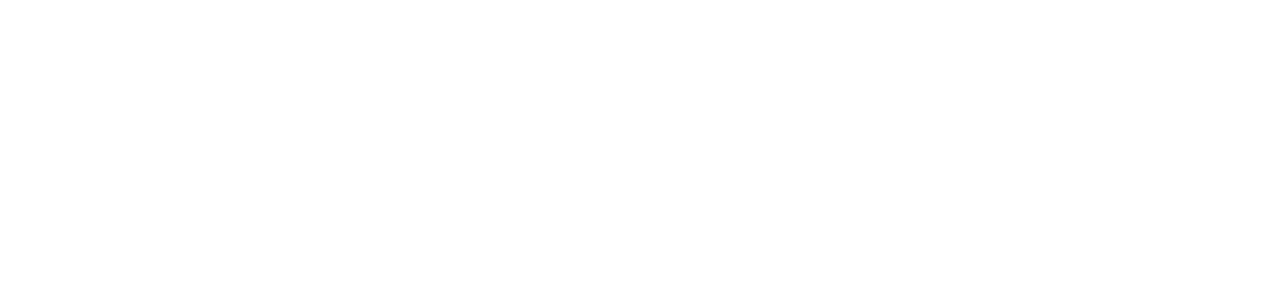
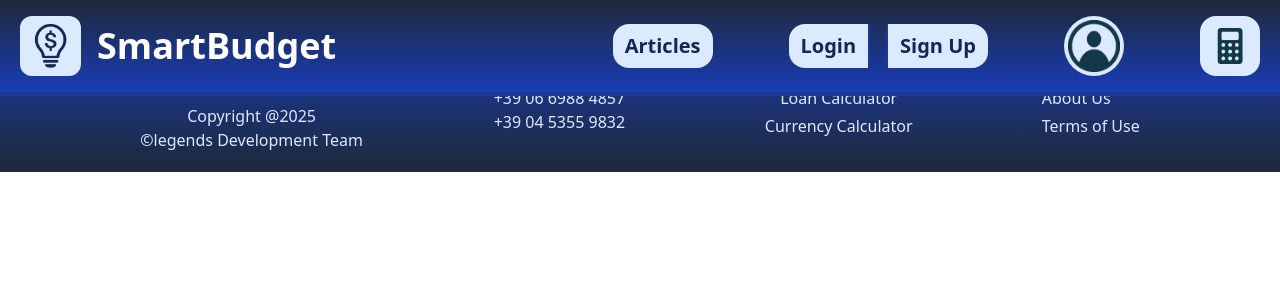
Before and after one commit to YavorPenev/TUES_FEST11_Legends, a React (Vite) app in the folder Frontend/: page /profile in a window 1280 px wide. Before the commit this address had no page. Shown: the top 300 px of the page. Built offline with nearby package versions, Linux system fonts and the light colour scheme.

Commit message:
add calc button

```diff
--- a/Frontend/src/CurenCalc.jsx
+++ b/Frontend/src/CurenCalc.jsx
@@ -2,6 +2,7 @@
 import axios from 'axios';
 import Header from './assets/header';
 import Footer from './assets/footer';
+import Calculator from './assets/SimpCalc';
 
 function CurrencyCalc() {
   const [rates, setRates] = useState(null);
@@ -113,6 +114,7 @@
           <p>Loading...</p>
         )}
       </div>
+      <Calculator/>
       <Footer/>
     </>
   );
--- a/Frontend/src/InvCalc.jsx
+++ b/Frontend/src/InvCalc.jsx
@@ -2,6 +2,7 @@
 import React, { useState } from "react";
 import Header from './assets/header';
 import Footer from './assets/footer';
+import Calculator from './assets/SimpCalc';
 
 function InvestCalc() {
   const [buyPrice, setBuyPrice] = useState("");
@@ -70,7 +71,7 @@
 
           <button
             onClick={calculate}
-            className="bg-blue-500 text-white w-full p-2 rounded hover:bg-blue-600"
+            className="bg-blue-500 text-white w-full p-2 rounded hover:bg-blue-600 z-index: 9999;"
           >
             Calculate 📈
           </button>
@@ -84,6 +85,7 @@
           </div>
         )}
       </div>
+      <Calculator/>
       <Footer />
     </>
   );
--- a/Frontend/src/InvestAI.jsx
+++ b/Frontend/src/InvestAI.jsx
@@ -3,6 +3,7 @@
 import Header from './assets/header';
 import Footer from './assets/footer';
 import { Link } from "react-router";
+import Calculator from './assets/SimpCalc';
 
 function InvestAI() {
 
@@ -96,7 +97,7 @@
         )}
 
       </div>
-
+      <Calculator/>
       <Footer />
     </div>
   );
--- a/Frontend/src/adviceAI.jsx
+++ b/Frontend/src/adviceAI.jsx
@@ -2,6 +2,7 @@
 import { Advice } from "./network/index";
 import Header from './assets/header';
 import Footer from './assets/footer';
+import Calculator from './assets/SimpCalc';
 
 function AdviceAI() {
   const [income, setIncome] = useState("");
@@ -91,6 +92,7 @@
         </div>
       </div>
     </div>
+    <Calculator/>
     <Footer/>
     </>
   );
--- a/Frontend/src/assets/SimpCalc.jsx
+++ b/Frontend/src/assets/SimpCalc.jsx
@@ -2,6 +2,7 @@
 import Draggable from "react-draggable"; // Импортиране на Draggable
 
 function Calculator() {
+  const [isVisible, setIsVisible] = useState(false); // Състояние за видимост на калкулатора
   const [input, setInput] = useState("");
   const nodeRef = useRef(null); // Създаваме референция за Draggable
 
@@ -26,6 +27,23 @@
   };
 
   return (
+    <>
+      {/* Бутон за показване на калкулатора със снимка */}
+      {!isVisible && (
+        <button
+          onClick={() => setIsVisible(true)} // Показване на калкулатора
+          className="fixed bottom-4 left-4 text-white  rounded-lg shadow-lg hover:bg-blue-300"
+        >
+          <img
+            src="/calc.png" // Път към снимката в папката public
+            alt="Calculator"
+            className="h-14 w-14" // Размер на снимката
+          />
+        </button>
+      )}
+
+      {/* Калкулаторът */}
+      {isVisible && (
         <Draggable nodeRef={nodeRef}>
           <div
             ref={nodeRef}
@@ -160,8 +178,18 @@
                 =
               </button>
             </div>
+
+            {/* Бутон за затваряне на калкулатора */}
+            <button
+              onClick={() => setIsVisible(false)} // Скриване на калкулатора
+              className="mt-4 bg-red-500 text-white px-4 py-2 rounded-lg hover:bg-red-600"
+            >
+              Close
+            </button>
           </div>
         </Draggable>
+      )}
+    </>
   );
 }
 
--- a/Frontend/src/assets/header.jsx
+++ b/Frontend/src/assets/header.jsx
@@ -98,7 +98,7 @@
         )}
 
         <Link
-          to="/account"
+          to="/profile"
           className="bg-blue-100 ml-15 p-1 rounded-full text-xl text-blue-950 font-bold hover:scale-110 transition-transform hover:duration-200 active:scale-85 active:duration-50"
         >
           <img src="/proficon.png" className="h-13 w-13" />
--- a/Frontend/src/loancalc.jsx
+++ b/Frontend/src/loancalc.jsx
@@ -2,6 +2,7 @@
 import Header from './assets/header'
 import Footer from './assets/footer';
 import { Link } from 'react-router';
+import Calculator from './assets/SimpCalc';
 
 function Calc(loan, interest, months) {
   const minterest = interest / 100 / 12;
@@ -89,6 +90,7 @@
           </div>
         </div>
       </div>
+      <Calculator/>
       <Footer />
     </>
   );
--- a/Frontend/src/main.jsx
+++ b/Frontend/src/main.jsx
@@ -15,6 +15,7 @@
 import Articles from './articles';
 import ArticleDetails from './ArticleDetails';
 import Calculator from './assets/SimpCalc';
+import Profile from './profile';
 
 import './styles/index.css';
 
@@ -40,6 +41,7 @@
         <Route path="/articles" element={<Articles />} />
         <Route path="/article" element={<ArticleDetails />} />
         <Route path="/SimpCalc" element={<Calculator />} />
+        <Route path="/profile" element={<Profile />} />
       </Routes>
     </BrowserRouter>
   </StrictMode>
--- /dev/null
+++ b/Frontend/src/profile.jsx
@@ -0,0 +1,18 @@
+
+import React, { useState } from "react";
+import Header from './assets/header';
+import Footer from './assets/footer';
+import Calculator from './assets/SimpCalc';
+
+function Profile() {
+
+  return (
+    <>
+      <Header />
+<p>zdr</p>
+      <Footer />
+    </>
+  );
+}
+
+export default Profile;
```
Also changed, not shown: Frontend/public/calc.png (added). Lines whose indentation alone changed are shown as unchanged.
